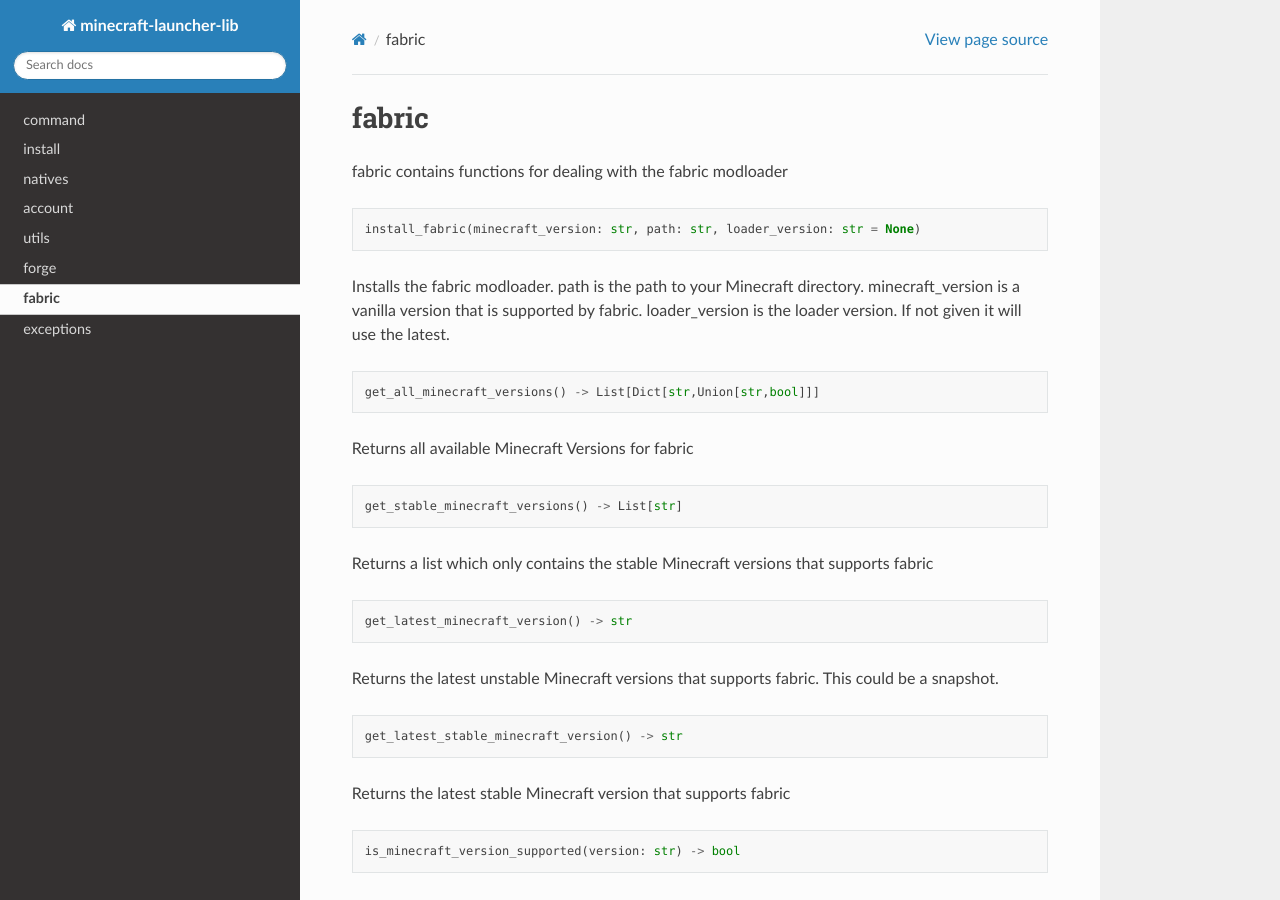
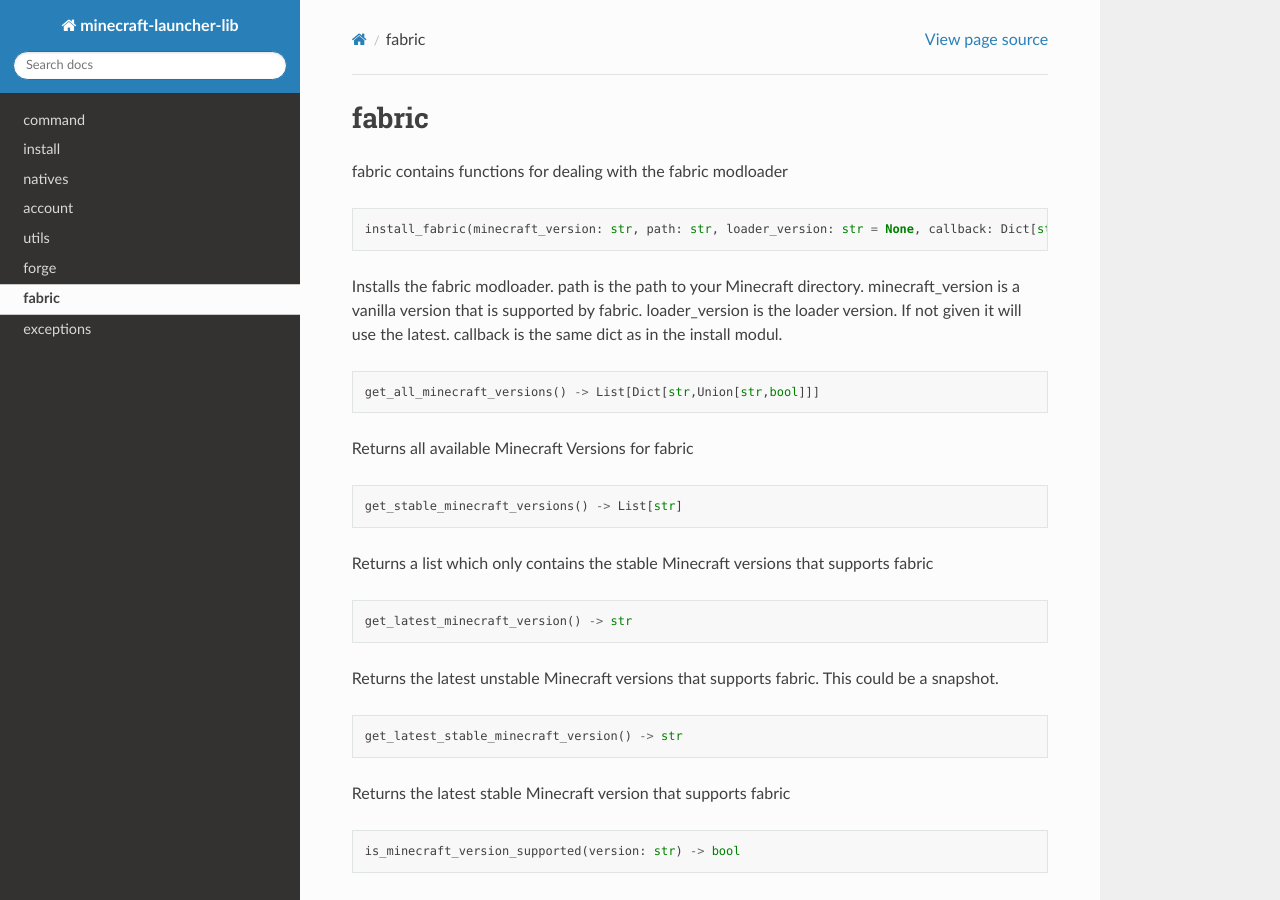
Before and after one commit to JakobDev/minecraft-launcher-lib, a Sphinx documentation site: the page built from doc/fabric.rst, in a window 1280 px wide and 900 px high. Built offline with Sphinx 7.4.7 and the Read the Docs theme 2.0.0, drawn with Linux system fonts in a browser that asks for light colours.

Commit message:
Add callback for install_fabric()

```diff
--- a/doc/fabric.rst
+++ b/doc/fabric.rst
@@ -4,9 +4,9 @@ fabric contains functions for dealing with the fabric modloader
 
 .. code:: python
 
-    install_fabric(minecraft_version: str, path: str, loader_version: str = None)
+    install_fabric(minecraft_version: str, path: str, loader_version: str = None, callback: Dict[str, Callable] = None)
 
-Installs the fabric modloader. path is the path to your Minecraft directory. minecraft_version is a vanilla version that is supported by fabric. loader_version is the loader version. If not given it will use the latest.
+Installs the fabric modloader. path is the path to your Minecraft directory. minecraft_version is a vanilla version that is supported by fabric. loader_version is the loader version. If not given it will use the latest. callback is the same dict as in the install modul.
 
 .. code:: python
 
```
Also changed, not shown: 1 other file.
